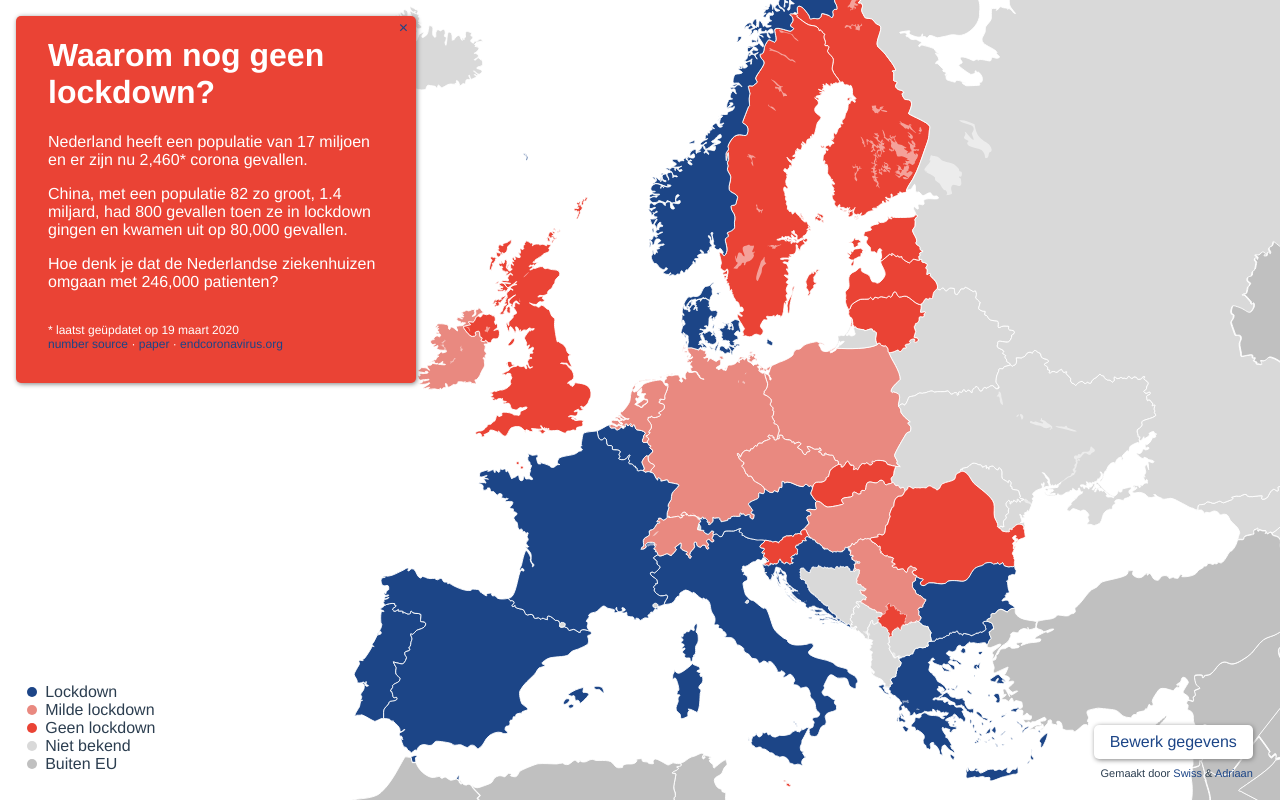
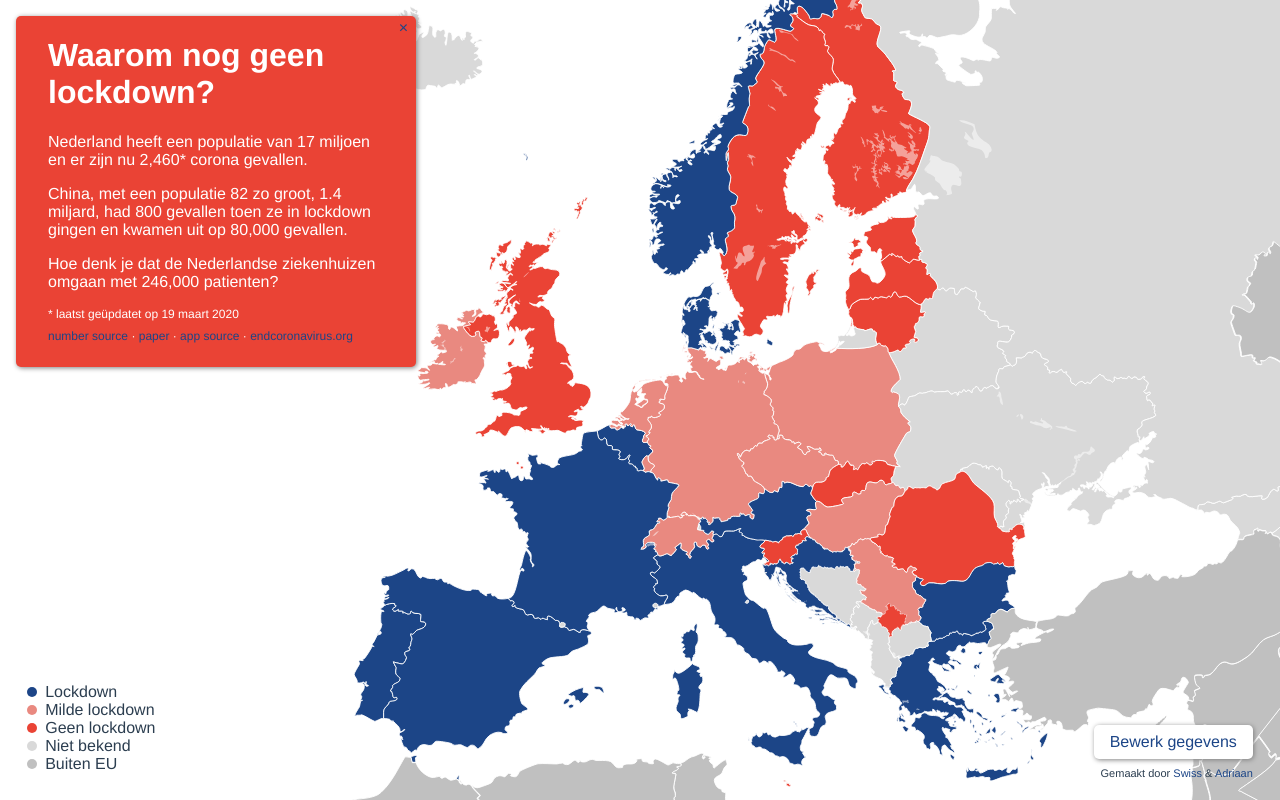
Before and after one commit to adriaandotcom/lockdown, a Vue app: page / in a window 1280 px wide. Built offline with nearby package versions, Linux system fonts and the light colour scheme; no server answers.

Commit message:
Add app source and style links in popup

```diff
--- a/src/components/Map.vue
+++ b/src/components/Map.vue
@@ -562,7 +562,9 @@
 
       <p class="footer">
         * laatst geüpdatet op {{ formatDate(netherlands.updated) }}
-        <br />
+      </p>
+
+      <p class="footer">
         <a
           href="https://github.com/adhambadr/corona-api?utm_source=waaromgeenlockdown.nl"
           target="_blank"
@@ -573,6 +575,12 @@
           href="https://necsi.edu/eliminating-covid-19-a-community-based-analysis?utm_source=waaromgeenlockdown.nl"
           target="_blank"
           >paper</a
+        >
+        &middot;
+        <a
+          href="https://github.com/adriaanvanrossum/lockdown?utm_source=waaromgeenlockdown.nl"
+          target="_blank"
+          >app source</a
         >
         &middot;
         <a
@@ -726,7 +734,7 @@ g#gbplus:hover path {
 }
 .footer {
   font-size: 12px;
-  margin-top: 2rem;
-  margin-bottom: 1rem;
+  margin-top: 0.5rem;
+  margin-bottom: 0.5rem;
 }
 </style>
```
